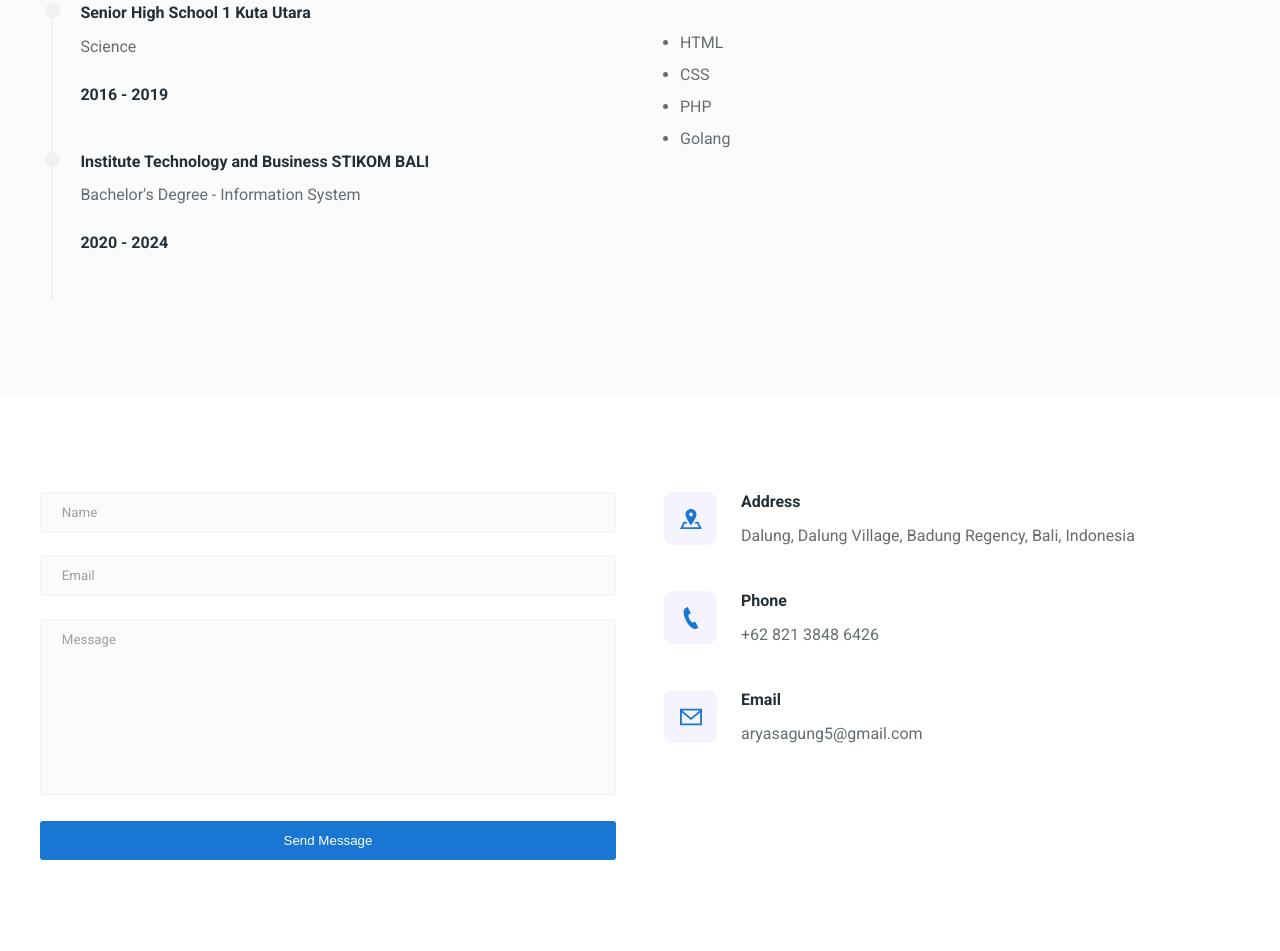
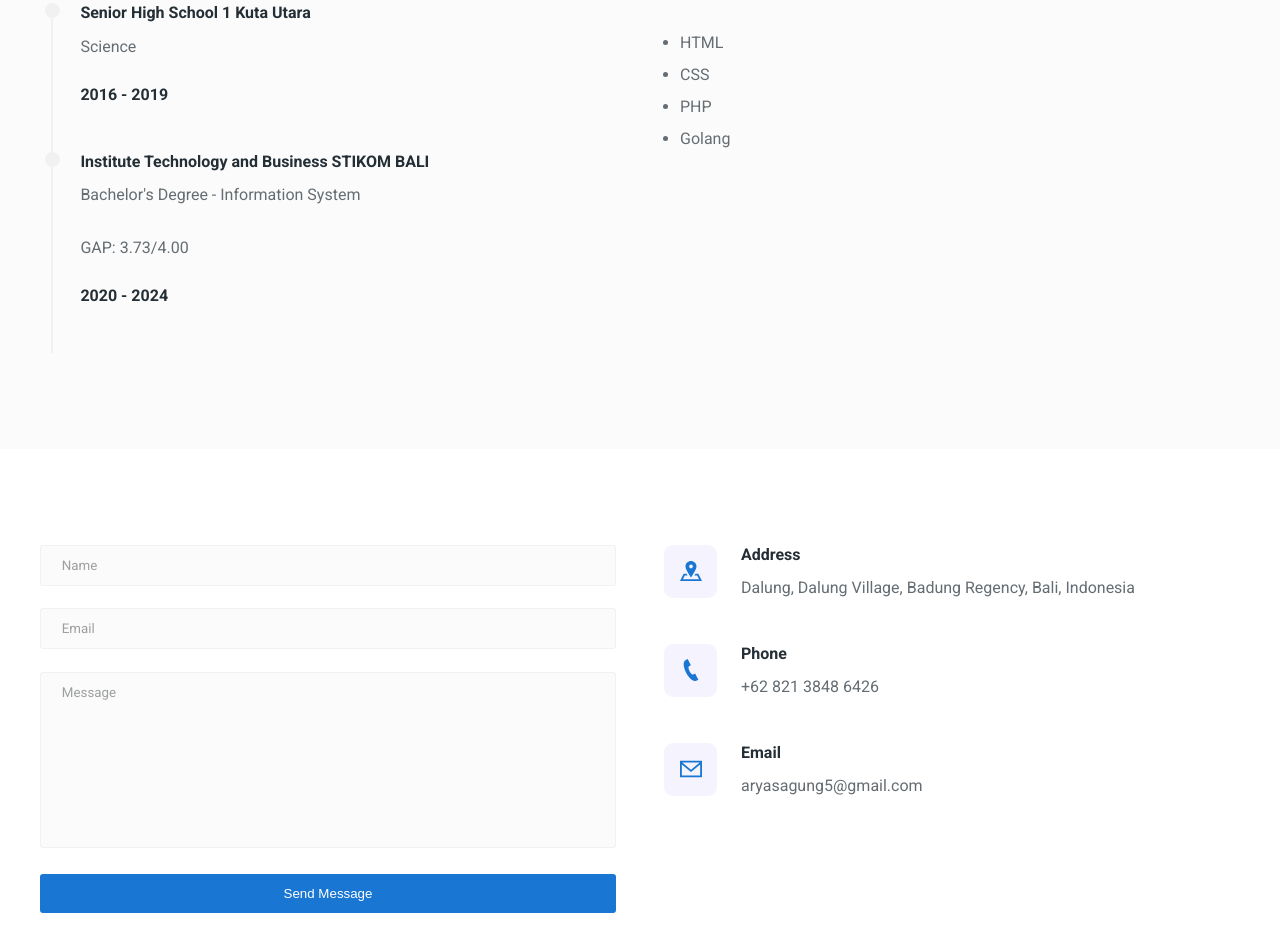
Before and after one commit to sasuga098/sasuga098.github.io, a plain HTML site: page index.html in a window 1280 px wide. Shown: the part 2521-3472 px from the top of the page. Drawn offline with Linux system fonts and the light colour scheme.

Commit message:
Update index.html

```diff
--- a/index.html
+++ b/index.html
@@ -201,6 +201,7 @@
               <div class="education-info">
                 <h4 class="education-title">Institute Technology and Business STIKOM BALI</h4>
                 <p>Bachelor's Degree - Information System</p>
+                <p>GAP: 3.73/4.00</p>
                 <h4 class="education-years">2020 - 2024</h4>
               </div>
             </div>
```
